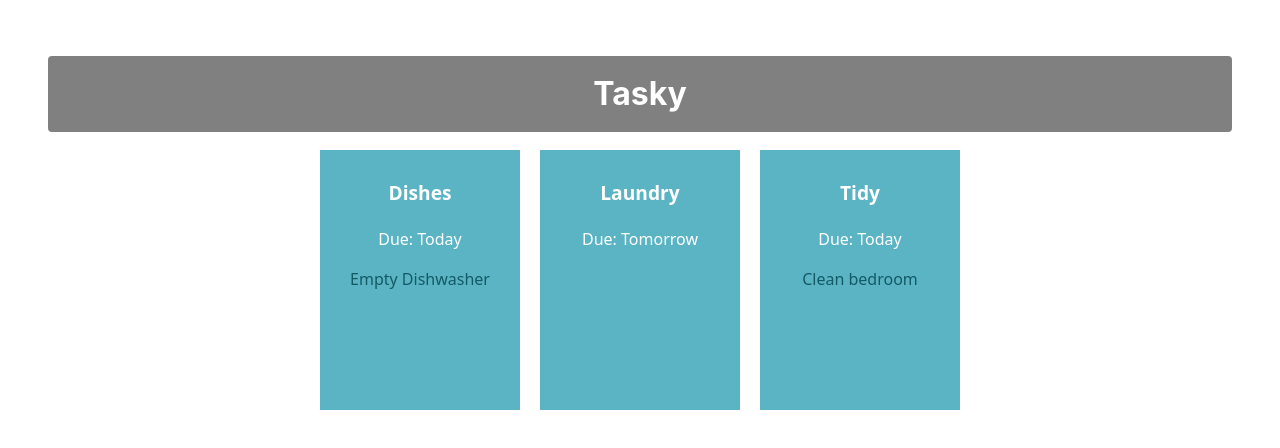
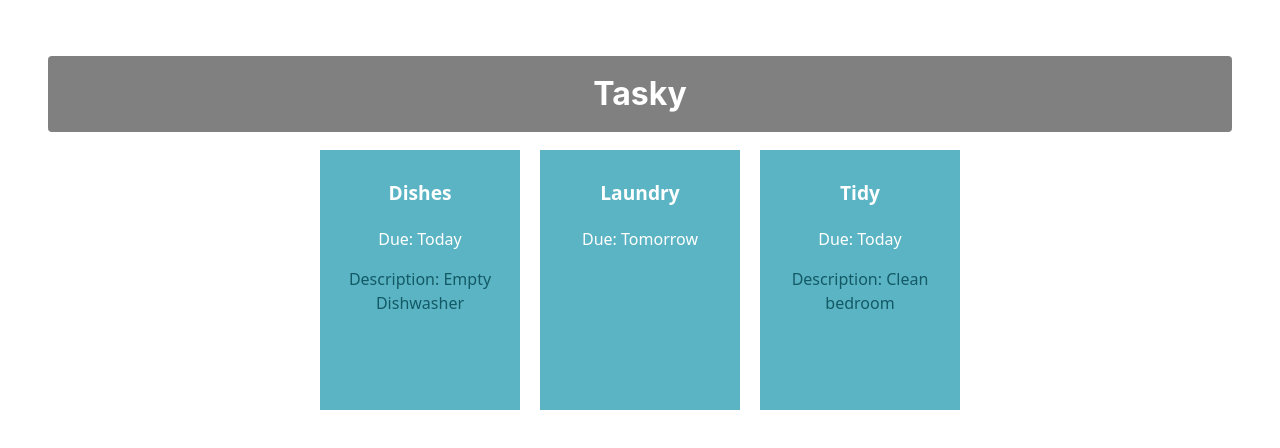
Before and after one commit to MarkOGrady87/react-basics-labs, a React (Vite) app in the folder tasky/: page / in a window 1280 px wide. Shown: the top 448 px of the page. Built offline with nearby package versions, Linux system fonts and the light colour scheme.

Commit message:
Little check for null description for fun

```diff
--- a/tasky/src/components/Task.jsx
+++ b/tasky/src/components/Task.jsx
@@ -6,7 +6,7 @@ const Task = (props) => {
         <div className="card">
         <p className="title">{props.title}</p>
             <p>Due: {props.deadline}</p>
-            <p className='description'>{props.description}</p></div>
+            <p className='description'>{props.description ?  "Description: " + props.description : ""}</p></div>
     )
 }
 
```
